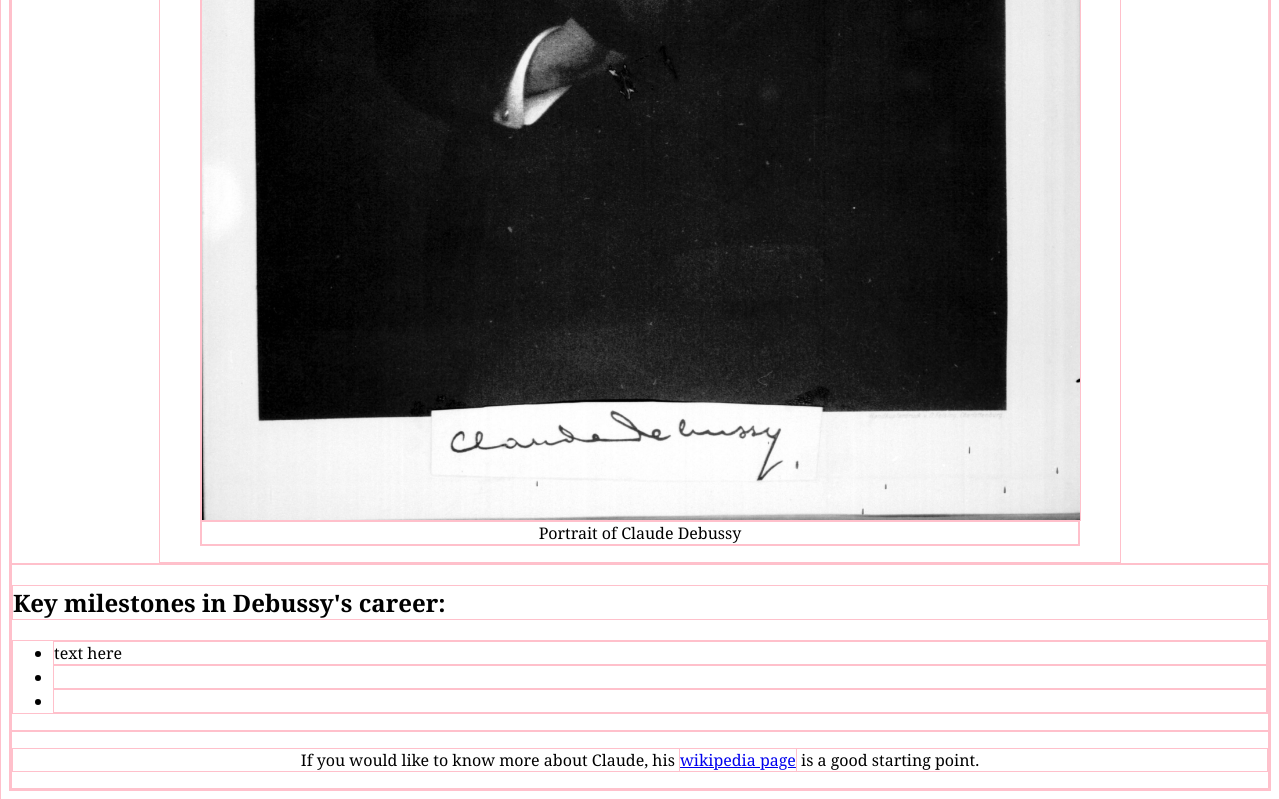
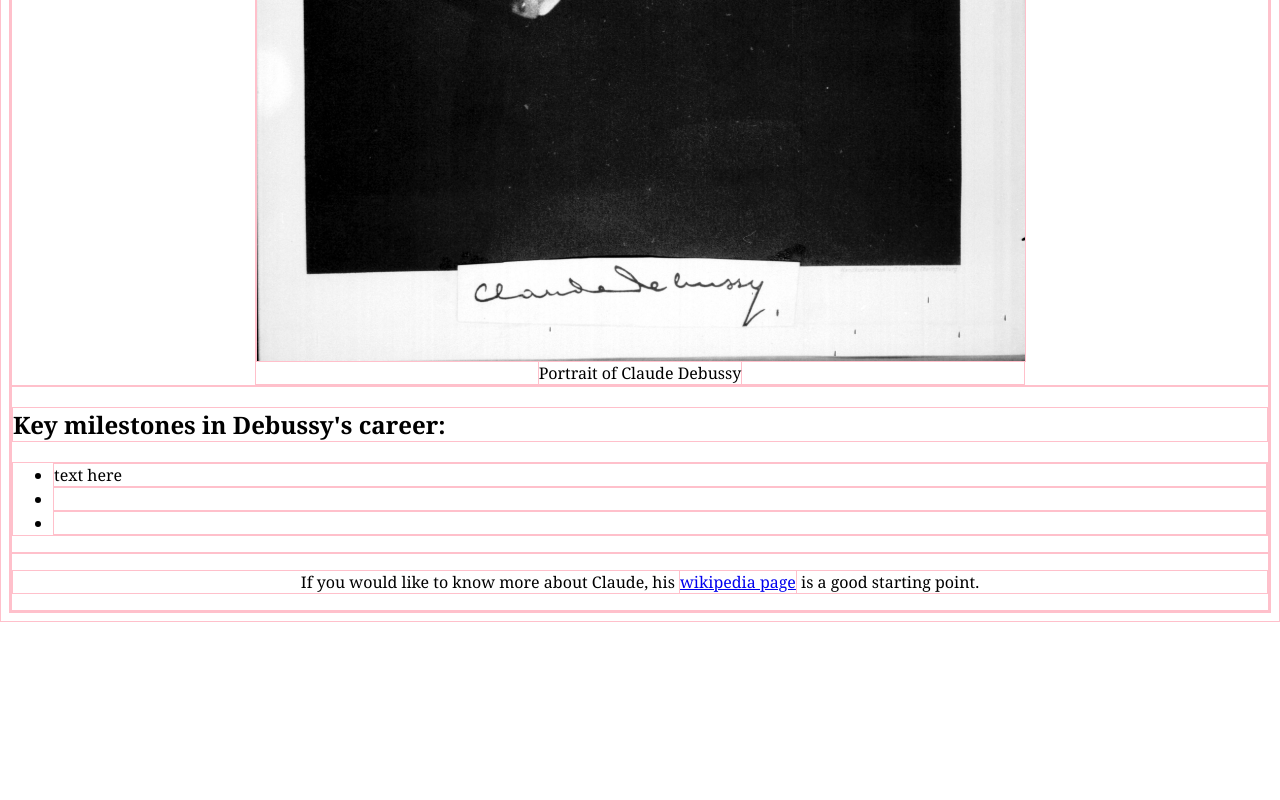
Before and after one commit to robertsGeorge/tribute-page, a plain HTML site: page index.html in a window 1280 px wide. Shown: the part 774-1574 px from the top of the page. After the commit the page ends 1396 px from the top, so only its background shows below. Drawn offline with Linux system fonts and the light colour scheme.

Commit message:
adjust image scale, + remove img container

```diff
--- a/index.html
+++ b/index.html
@@ -17,10 +17,8 @@
         <p>Musical pioneer and revolutionary</p>
 
         <div id="img-div">
-          <figure>
-            <img id="image" src="Claude_Debussy_portrait.jpg" alt="">
-            <figcaption id="img-caption">Portrait of Claude Debussy</figcaption>
-          </figure>
+            <img id="image" src="Claude_Debussy_portrait.jpg" alt="Portrait photo of Claude Debussy">
+            <span id="img-caption">Portrait of Claude Debussy</span>
         </div>
     </header>
 
--- a/style.css
+++ b/style.css
@@ -9,7 +9,7 @@ body {
 }
 
 #img-div {
-  width: 75vw; /* viewport width  */
+  width: 60vw; /* viewport width  */
   margin: auto;
 }
 
```
